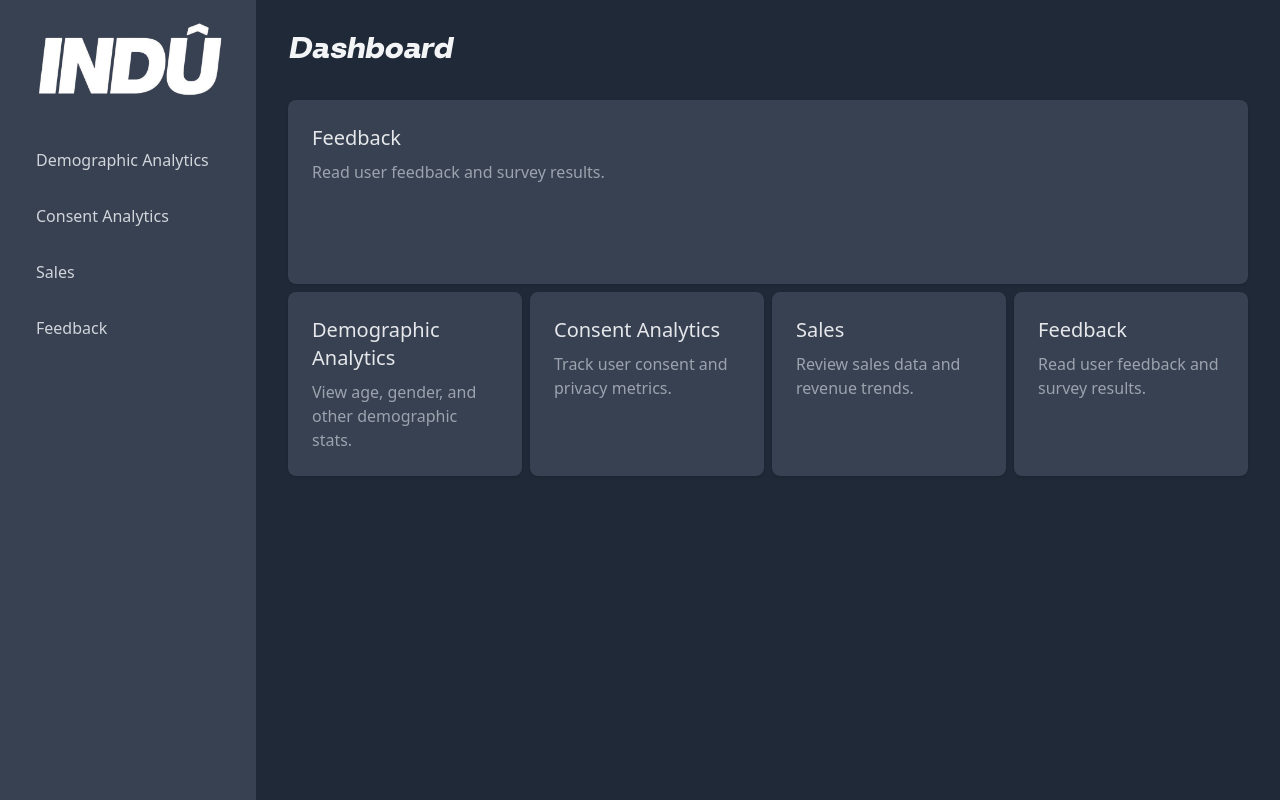
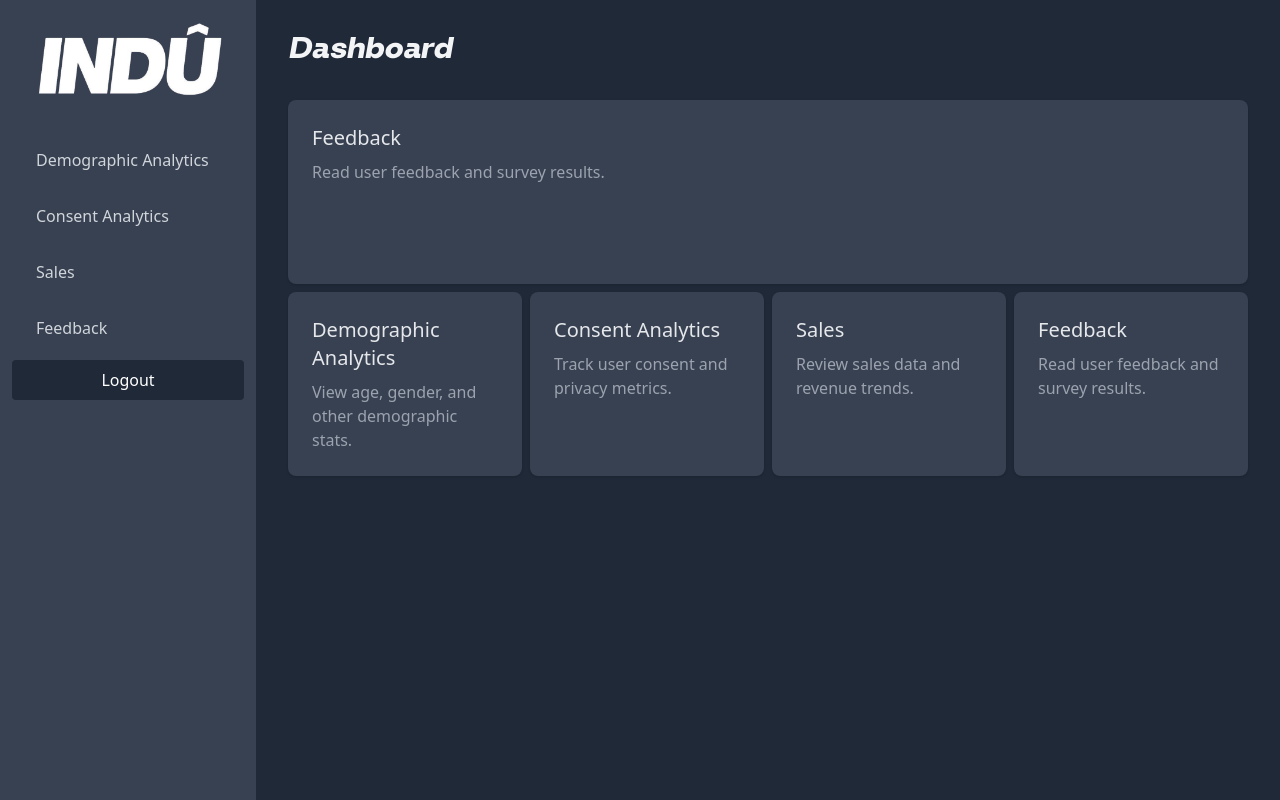
Before and after one commit to dlsntos/smart-target-admin-dashboard, a React (Vite) app: page /dashboard in a window 1280 px wide. Built offline with nearby package versions, Linux system fonts and the light colour scheme.

Commit message:
create logout button

```diff
--- a/src/components/LogoutButton.jsx
+++ b/src/components/LogoutButton.jsx
@@ -0,0 +1,24 @@
+import React, { useContext } from "react";
+import { useNavigate } from "react-router-dom";
+import AuthContext from "../context/AuthProvider";
+
+function LogoutButton() {
+  const { setAuth } = useContext(AuthContext);
+  const navigate = useNavigate();
+
+  const handleLogout = () => {
+    setAuth({}); // Clear auth state
+    navigate("/"); // Redirect to login page
+  };
+
+  return (
+    <button
+      onClick={handleLogout}
+      className="w-full px-4 py-2 bg-gray-800 text-white rounded hover:bg-gray-500"
+    >
+      Logout
+    </button>
+  );
+}
+
+export default LogoutButton;
--- a/src/pages/global/SideBar.jsx
+++ b/src/pages/global/SideBar.jsx
@@ -1,7 +1,7 @@
 import { useState } from "react";
 import { NavLink } from "react-router-dom";
 import logo from "../../assets/images/indu-logo-transparent.png";
-
+import LogoutButton from "../../components/LogoutButton";
 function SideBar() {
   const [isOpen, setIsOpen] = useState(false); // sidebar toggle
   return (
@@ -17,7 +17,12 @@ function SideBar() {
           viewBox="0 0 24 24"
           xmlns="http://www.w3.org/2000/svg"
         >
-          <path strokeLinecap="round" strokeLinejoin="round" strokeWidth={2} d="M4 6h16M4 12h16M4 18h16" />
+          <path
+            strokeLinecap="round"
+            strokeLinejoin="round"
+            strokeWidth={2}
+            d="M4 6h16M4 12h16M4 18h16"
+          />
         </svg>
       </button>
       {/* Overlay for mobile */}
@@ -27,9 +32,11 @@ function SideBar() {
           onClick={() => setIsOpen(false)}
         />
       )}
-    <div className={`fixed h-full top-0 left-0 w-64 bg-gray-700 overflow-hidden shadow-outline z-20
+      <div
+        className={`fixed h-full top-0 left-0 w-64 bg-gray-700 overflow-hidden shadow-outline z-20
           transform transition-transform duration-300 ease-in-out
-          ${isOpen ? "translate-x-0" : "-translate-x-full"} lg:translate-x-0`}>
+          ${isOpen ? "translate-x-0" : "-translate-x-full"} lg:translate-x-0`}
+      >
         <img src={logo} className="my-5" />
         {/* Brand logo */}
         <nav>
@@ -82,6 +89,9 @@ function SideBar() {
                 Feedback
               </NavLink>
             </li>
+            <li>
+              <LogoutButton />
+            </li>
           </ul>
         </nav>
       </div>
```
Lines whose indentation alone changed are shown as unchanged.
